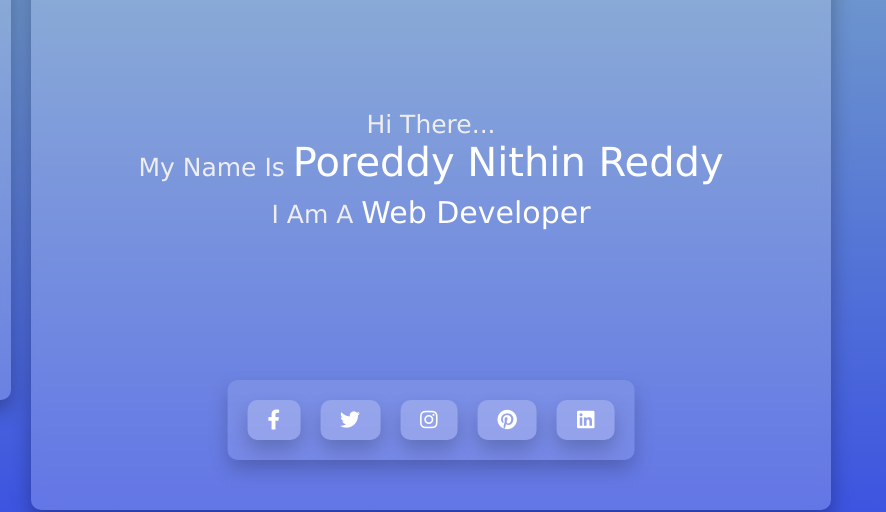
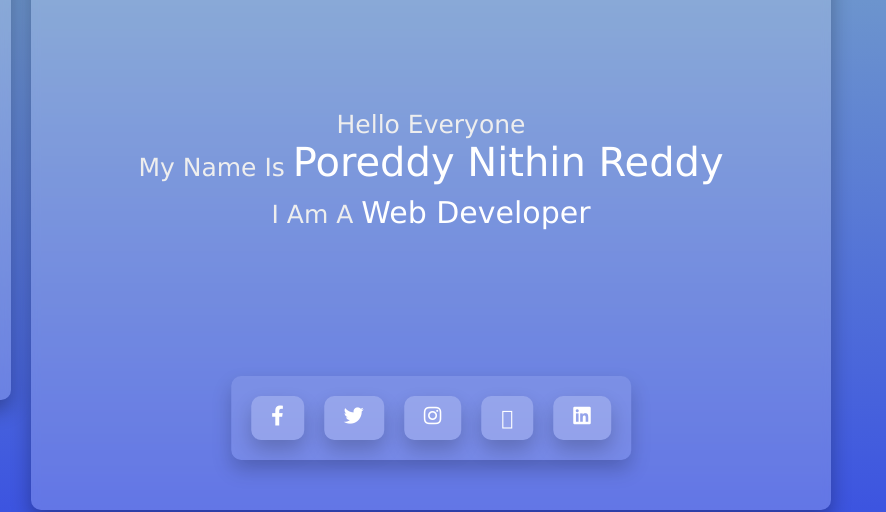
Before and after one commit to nithinreddy013/codsoftportfolio, a plain HTML site: page index.html in a window 1280 px wide. Shown: the part 125-637 px from the top of the page, 394-1280 px from the left. Drawn offline with Linux system fonts and the light colour scheme; files whose address does not match are found by name.

Commit message:
index.html

```diff
--- a/index.html
+++ b/index.html
@@ -42,7 +42,7 @@
 
     <section class="home" id="home">
 
-        <h3>Hi there...</h3>
+        <h3>Hello Everyone</h3>
         <h3 class="name">My name is <span>Poreddy Nithin Reddy</span></h3>
         <h3 class="post">i am a <span class="typing-text">Web Developer</span></h3>
 
@@ -50,7 +50,7 @@
             <a href="https://www.facebook.com/nithin.reddy.1069/" class="fab fa-facebook-f"></a>
             <a href="https://twitter.com/013nithinreddy?t=2u5nrnKhOF6x8S0B8ghAxw&s=09" class="fab fa-twitter"></a>
             <a href="https://instagram.com/nithin_po?utm_source=qr&igshid=MzNlNGNkZWQ4Mg%3D%3D" class="fab fa-instagram"></a>
-            <a href="#" class="fab fa-pinterest"></a>
+            <a href="https://drive.google.com/file/d/15hoMHEAmo2rNvoLJ35IU1fveIASqHyGa/view?usp=sharing" class="fa-light fa-file"></a>
             <a href="https://www.linkedin.com/in/nithin-reddy-poreddy-b95449259" class="fab fa-linkedin"></a>
         </div>
 
```
